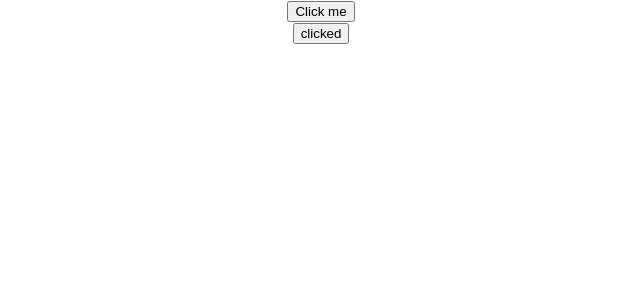
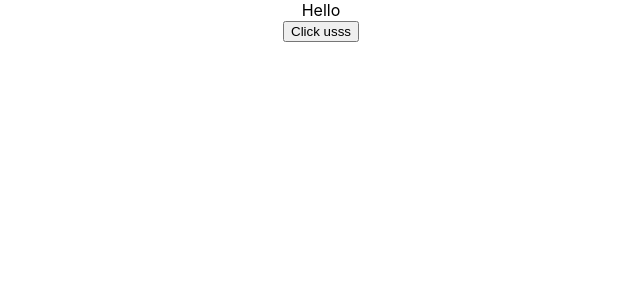
Before and after one commit to Vivek-Bhagat/React.js-source-codes-with-examples, a React (Create React App) app: page / in a window 1280 px wide. Shown: the top 300 px of the page, without its empty margins (319-959 px from the left). Built offline with nearby package versions, Linux system fonts and the light colour scheme.

Commit message:
event handlers

```diff
--- a/src/App.js
+++ b/src/App.js
@@ -10,8 +10,9 @@
 // import Message from "./components/Message";
 // import Counter from "./components/Counter";
 // import Like from "./components/Like";
-import FunctionClick from "./components/FunctionClick";
-import ClassClick from "./components/ClassClick";
+// import FunctionClick from "./components/FunctionClick";
+// import ClassClick from "./components/ClassClick";
+import EventHandler from "./components/EventHandler";
 class App extends Component {
   render() {
     return (
@@ -37,8 +38,9 @@
         {/* <Counter /> */}
         {/* <Like /> */}
 
-        <FunctionClick />
-        <ClassClick />
+        {/* <FunctionClick /> */}
+        {/* <ClassClick /> */}
+        <EventHandler />
       </div>
     );
   }
--- a/src/components/ClassClick.js
+++ b/src/components/ClassClick.js
@@ -2,10 +2,16 @@
 import { Component } from "react";
 
 class classClick extends Component {
+
+     clickHandler(){
+        console.log("clicked")
+    }
+
+
     render(){
         return (
             <div>
-                <button>clicked</button>
+                <button onClick={this.clickHandler}>clicked</button>
             </div>
         )
     }
--- /dev/null
+++ b/src/components/EventHandler.js
@@ -0,0 +1,37 @@
+import React, { Component } from 'react'
+
+
+class eventHandler extends Component{
+    constructor(props){
+        super(props)
+        this.state = {
+            message : "Hello"
+        }
+        // this.clickHandler = this.clickHandler.bind(this)
+    }
+
+    // clickHandler(){
+    //     this.setState({
+    //         message: 'Goodbye'
+    //     })
+    //     console.log(this)
+    // }
+
+    clickHandler = () =>{
+        this.setState({
+            message: "Goodbye!"
+        })
+    }
+    render(){
+        return(
+
+            <div>
+                <div>{this.state.message}</div>
+                <button onClick={this.clickHandler}>Click usss</button>
+            </div>
+
+        )
+    }
+}
+
+export default eventHandler;
```
